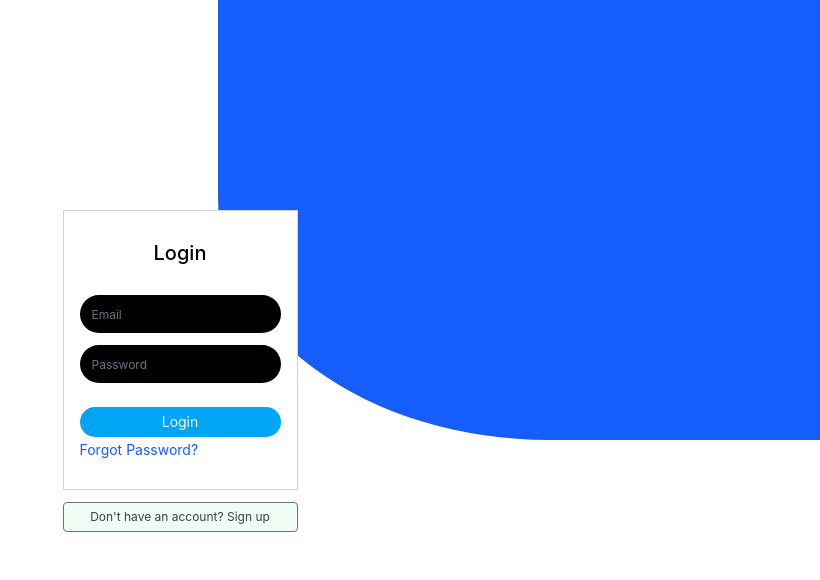
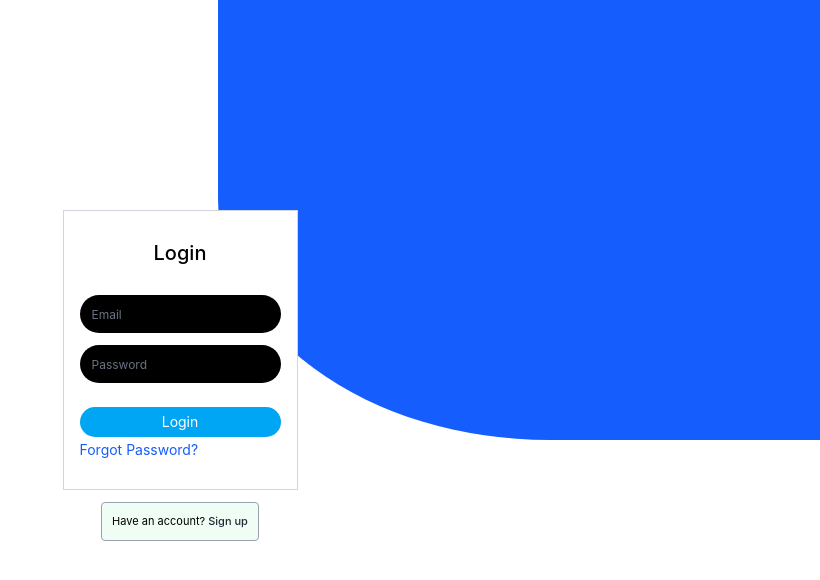
Before and after one commit to nidhiwhocodes/React-Expense-Tracker, a React (Vite) app: page /login in a window 1280 px wide. Shown: the top 580 px of the page, without its empty margins (460-1280 px from the left). Built offline with nearby package versions, Linux system fonts and the light colour scheme; no server answers.

Commit message:
update Login.jsx to include Link import for navigation

```diff
--- a/src/Pages/Login.jsx
+++ b/src/Pages/Login.jsx
@@ -1,5 +1,5 @@
 import { useState } from "react";
-import { useNavigate } from "react-router-dom";
+import { Link, useNavigate } from "react-router-dom";
 
 const API_KEY = import.meta.env.VITE_FIREBASE_API_KEY;
 
@@ -142,23 +142,28 @@ function Login() {
         </div>
 
         {/* Signup */}
-        <button
-          onClick={() => navigate("/signup")}
+        <div
           className="
-            w-58.75
-            h-7.5
             mt-3
+            p-2.5
+            text-center
+            bg-green-50
+            border
+            border-gray-400
             rounded
-            border
-            border-gray-500
-            bg-green-50
-            text-xs
-            text-gray-700
-            hover:bg-green-100
+            text-[11px]
           "
         >
-          Don't have an account? Sign up
-        </button>
+          <span>Have an account? </span>
+
+          <Link
+            to="/Signup"
+            className="text-gray-800 font-medium hover:underline"
+          >
+            Sign up
+          </Link>
+        </div>
+
       </div>
     </div>
   );
```
